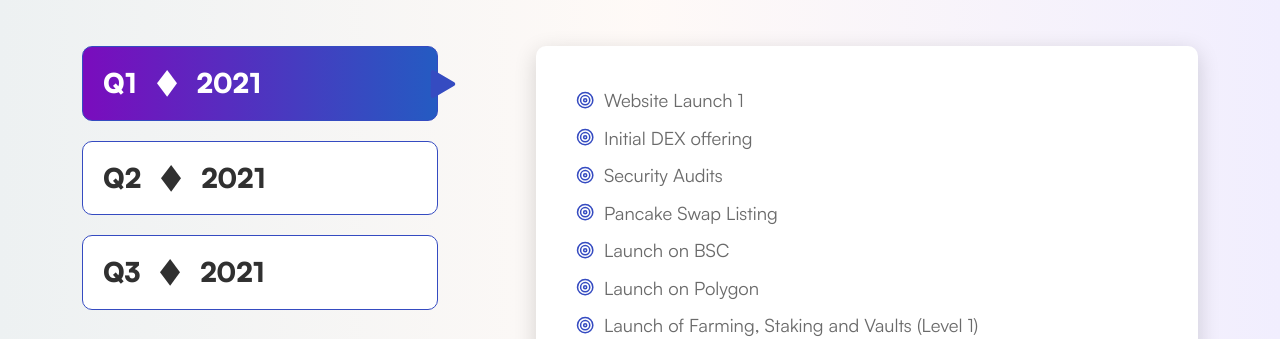
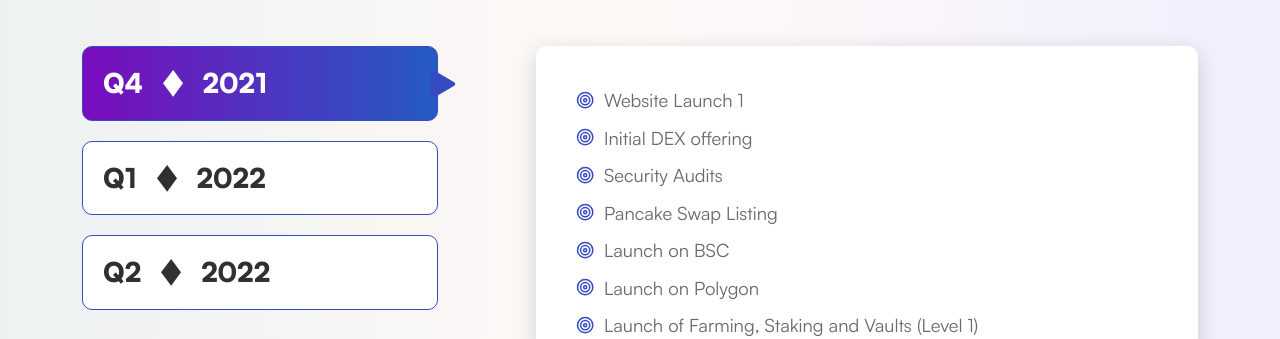
Before and after one commit to AlaminCoding/infinity-farm, a Next.js app: page / in a window 1280 px wide. Shown: the part 5042-5381 px from the top of the page. Built offline with nearby package versions, Linux system fonts and the light colour scheme.

Commit message:
Roadmap Updated

```diff
--- a/assets/data/tabData.js
+++ b/assets/data/tabData.js
@@ -1,7 +1,7 @@
 const tabData = [
   {
     id: 0,
-    quesNo: "Q1",
+    quesNo: "Q4",
     quesYear: "2021",
     ans: [
       "Website Launch 1",
@@ -18,36 +18,27 @@ const tabData = [
   },
   {
     id: 1,
-    quesNo: "Q2",
-    quesYear: "2021",
+    quesNo: "Q1",
+    quesYear: "2022",
     ans: [
-      "Website Launch 2",
-      "Initial DEX offering ",
-      "Security Audits ",
-      "Pancake Swap Listing ",
-      "Launch on BSC ",
-      "Launch on Polygon ",
-      "Launch of Farming, Staking and Vaults (Level 1) ",
-      "Launch of InfiniteLaunch (Launch Pad) ",
-      " 1st IDO on InfiniteLaunch ",
-      "Aggressive Marketing Campaign",
+      "Several TOP 10 CEX Listing",
+      "2nd and 3rd IDO on InfiniteLaunch",
+      "Launch of Lending platform : InfiniteLend (Level 2)",
+      "Expansion to Fantom",
+      "Expansion to Avalanche",
+      "Aggressive Marketing Campaign 2.0 (Mainstream)",
+      "Strategic Partnerships",
     ],
   },
   {
     id: 2,
-    quesNo: "Q3",
-    quesYear: "2021",
+    quesNo: "Q2",
+    quesYear: "2022",
     ans: [
-      "Website Launch 3",
-      "Initial DEX offering ",
-      "Security Audits ",
-      "Pancake Swap Listing ",
-      "Launch on BSC ",
-      "Launch on Polygon ",
-      "Launch of Farming, Staking and Vaults (Level 1) ",
-      "Launch of InfiniteLaunch (Launch Pad) ",
-      " 1st IDO on InfiniteLaunch ",
-      "Aggressive Marketing Campaign",
+      "$INFINITY Max Supply Reached",
+      "End of Level One Farm",
+      "Launch of the CrossChain DEX",
+      "Strategic Partnerships",
     ],
   },
 ];
--- a/components/block/Roadmap.jsx
+++ b/components/block/Roadmap.jsx
@@ -202,6 +202,7 @@ const AnsList = styled.ul`
   margin-bottom: 30px;
   position: absolute;
   width: 90%;
+  height: 100%;
   top: 0;
   right: 0;
   visibility: ${(props) => (props.active ? "visible" : "hidden")};
```
Also changed, not shown: 1 other file (tests, documents, lock files or other folders).
